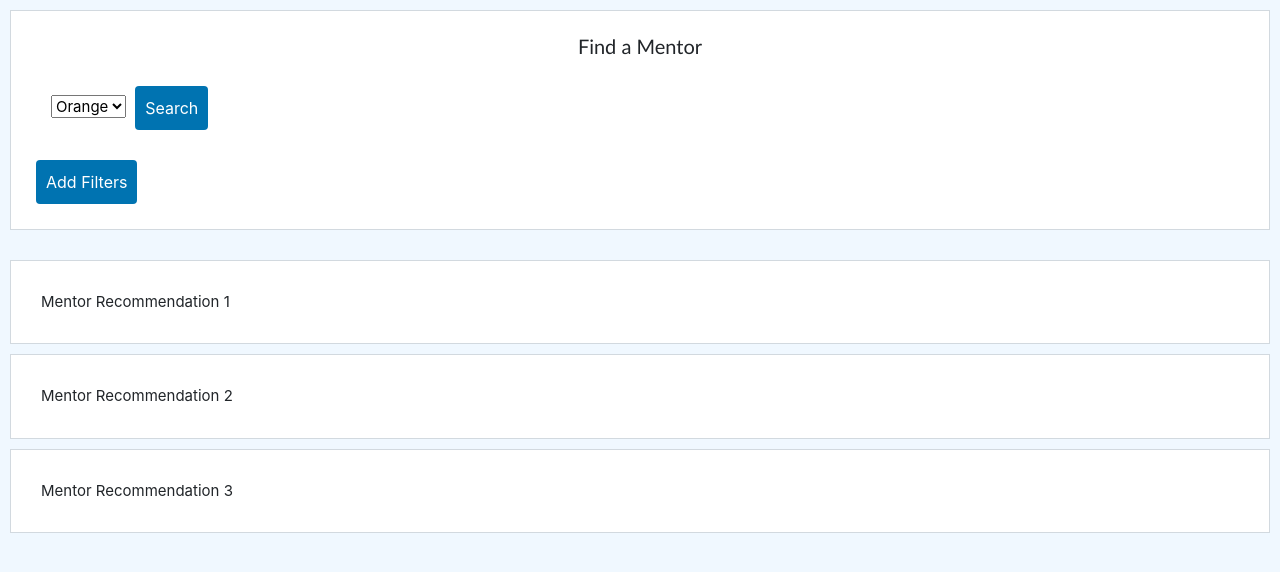
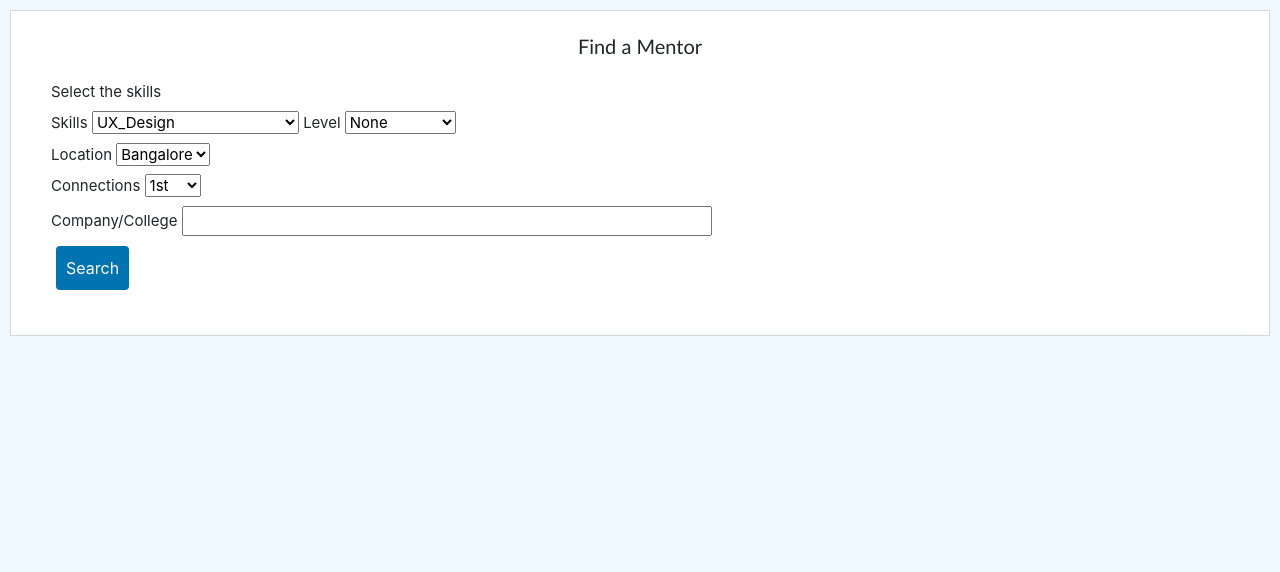
Before and after one commit to Ahelii16/Wintathon, a Flask app: page /findmentor in a window 1280 px wide. Shown: the part 48-620 px from the top of the page. Run offline with Flask 2, Linux system fonts and the light colour scheme; some libraries are stand-ins or nearby versions.

Commit message:
final_commit

```diff
--- a/Mentor_App/flaskmain/routes.py
+++ b/Mentor_App/flaskmain/routes.py
@@ -3,9 +3,14 @@ from flask import render_template, url_for, flash, redirect
 from flaskmain import app, db
 from flaskmain.loginform import LoginForm
 from flaskmain.models import User
-from flask import Flask, request, Response, render_template, jsonify
+from flask import Flask, request, Response, render_template, jsonify, session
 from flask_login import login_user, current_user, logout_user, login_required
 
+name = None
+email = None
+calendly_link = None
+dictionary=None
+a= None
 
 user={'name': 'Shefali Bansal', 'email': ' bansalshefali11@gmail.com',
  'mobile_number': '8447812100',
@@ -16,6 +21,8 @@ user={'name': 'Shefali Bansal', 'email': ' bansalshefali11@gmail.com',
 
 skills = ["UX_Design", "Machine Learning", "Graphic_Design", "Mathematics", "Web Development", "C++", "Java", "Android Development", "AUTOCAD", "Data Analytics", "Human Resources", "Physics", "Business Development", "Deep Learning", "Competitive Programming", "Open Source", "English Communication", "Economics", "Chemistry", "Blockchain"]
 level = ["None", "Beginner", "Intermediate", "Advanced"]
+location = ["Bangalore", "Pune", "Kolkata", "Patna", "Chennai", "Delhi"]
+connections = ["1st", "2nd", "3rd+"]
 @app.route("/login", methods=['GET', 'POST'])
 def login():
 	if current_user.is_authenticated:
@@ -38,15 +45,70 @@ def login():
 def home():
     return render_template('profile.html')
 
-@app.route('/findmentor', methods=['GET', 'POST'])
+@app.route('/findmentor', methods=['POST', 'GET'])
 def findmentor():
-	colours = ['Red', 'Blue', 'Black', 'Orange']
-	return render_template('findmentor.html', colours=colours)
+	print(request.method)
+	if(request.method=="POST"):
+		print("here")
+		skill = request.form.get('skills')
+		print(skill)
+		experience = request.form.get('levels')
+		if skill == "UX_Design":
+			a = User.query.order_by(User.UX_Design.desc()).all()
+		elif skill == "Machine Learning":
+			a = User.query.order_by(User.Machine_Learning.desc()).all()
+		elif skill == "Graphic_Design":
+			a = User.query.order_by(User.Graphic_Design.desc()).all()
+		elif skill == "Mathematics":
+			a = User.query.order_by(User.Mathematics.desc()).all()
+		elif skill == "Web Development":
+			a = User.query.order_by(User.Web_Development.desc()).all()
+		elif skill == "C++":
+			a = User.query.order_by(User.C.desc()).all()
+		elif skill == "Java":
+			a = User.query.order_by(User.Java.desc()).all()
+		elif skill == "Android Development":
+			a = User.query.order_by(User.Android_Development.desc()).all()
+		elif skill == "AUTOCAD":
+			a = User.query.order_by(User.AUTOCAD.desc()).all()
+		elif skill == "Data Analytics":
+			a = User.query.order_by(User.Data_Analytics.desc()).all()
+		elif skill == "Human Resources":
+			a = User.query.order_by(User.Human_Resources.desc()).all()
+		elif skill == "Physics":
+			a = User.query.order_by(User.Physics.desc()).all()
+		elif skill == "Business Development":
+			a = User.query.order_by(User.Business_dev.desc()).all()
+		elif skill == "Deep Learning":
+			a = User.query.order_by(User.Deep_Learning.desc()).all()
+		elif skill == "Competitive Programming":
+			a = User.query.order_by(User.Competitive_Prog.desc()).all()
+		elif skill == "Open Source":
+			a = User.query.order_by(User.Open_Source.desc()).all()
+		elif skill == "Economics":
+			a = User.query.order_by(User.Economics.desc()).all()
+		elif skill == "Chemistry":
+			a = User.query.order_by(User.Chemistry.desc()).all()
+		elif skill == "Blockchain":
+			a = User.query.order_by(User.Blockchain.desc()).all()
+		else:
+			a = User.query.order_by(User.English_Comm.desc()).all()
+		print(a)
+		return render_template('result.html', dictionary=a)
+
+	return render_template('findmentor.html', skills=skills, levels=level, location=location, connections=connections)
+
 
 
 @app.route("/store", methods=['GET', 'POST'])
 def store():
 	return render_template('store.html')
+
+
+@app.route("/result",  methods=['GET', 'POST'])
+def result():
+	return render_template('result.html',dictionary=a)
+
 
 @app.route("/becomementor", methods=['GET', 'POST'])
 def becomementor():
@@ -54,10 +116,6 @@ def becomementor():
 		skill = request.form.get('skills')
 		experience = request.form.get('levels')
 		calendly_link = request.form.get('clylink')
-
-
-
-
 	return render_template('becomementor.html', skills=skills, levels=level)
 
 
@@ -68,5 +126,4 @@ def logout():
 
 @app.route('/test')
 def test():
-
-	return redirect(url_for(''))
+	return redirect(url_for('test.html'))
--- a/Mentor_App/flaskmain/static/main.js
+++ b/Mentor_App/flaskmain/static/main.js
@@ -17,3 +17,62 @@ $(function() {
 
 });
 });
+
+
+var info = `<link rel="stylesheet" href="https://cdnjs.cloudflare.com/ajax/libs/font-awesome/4.7.0/css/font-awesome.min.css">
+<style>
+.card {
+  box-shadow: 0 4px 8px 0 rgba(0, 0, 0, 0.2);
+  max-width: 300px;
+  margin: auto;
+  text-align: center;
+  font-family: arial;
+}
+
+.title {
+  color: grey;
+  font-size: 18px;
+}
+
+button {
+  border: none;
+  outline: 0;
+  display: inline-block;
+  padding: 8px;
+  color: white;
+  background-color: #000;
+  text-align: center;
+  cursor: pointer;
+  width: 100%;
+  font-size: 18px;
+}
+
+a {
+  text-decoration: none;
+  font-size: 22px;
+  color: black;
+}
+
+button:hover, a:hover {
+  opacity: 0.7;
+}
+</style>
+</head>
+<body>
+
+<h2 style="text-align:center">User Profile Card</h2>
+
+<div class="card">
+  <img src="/w3images/team2.jpg" alt="John" style="width:100%">
+  <h1>John Doe</h1>
+  <p class="title">CEO & Founder, Example</p>
+  <p>Harvard University</p>
+  <div style="margin: 24px 0;">
+    <a href="#"><i class="fa fa-dribbble"></i></a>
+    <a href="#"><i class="fa fa-twitter"></i></a>
+    <a href="#"><i class="fa fa-linkedin"></i></a>
+    <a href="#"><i class="fa fa-facebook"></i></a>
+  </div>
+  <p><button>Contact</button></p>
+</div>
+`
--- a/Mentor_App/flaskmain/templates/becomementor.html
+++ b/Mentor_App/flaskmain/templates/becomementor.html
@@ -61,7 +61,7 @@
 <!--}-->
 <!--</style>-->
 <div class="form-popup" id="myForm" style="display: block;">
-  <form id="upload-file" method="post" enctype="multipart/form-data">
+  <form id="upload-file" method="post" enctype="multipart/form-data" action="/">
     <div class="step2" >
         <h2>Become a Mentor</h2>
         <div class="form-group">
--- a/Mentor_App/flaskmain/templates/findmentor.html
+++ b/Mentor_App/flaskmain/templates/findmentor.html
@@ -1,37 +1,57 @@
 {% extends "layout.html" %}
 
+
 {% block content %}
+<script src="https://ajax.googleapis.com/ajax/libs/jquery/2.1.3/jquery.min.js"></script>
+<script src={{ url_for('static', filename='main.js') }}></script>
+
 
 
 
 <div class="searchrow clearfix">
-
+    <form id="searchform" method="POST" enctype="multipart/form-data" action='/findmentor'>
 	<div class="findmentor clearfix">Find a Mentor</div>
 	<div class="searchbar">
-	<!-- 	<input type="search" placeholder="🔍 Select topic(s) for mentorship">
-		<input type="search" placeholder="🔍 Search Location"> -->
-		<select name= colours method="GET" action="/">
-    			{% for colour in colours %}
-    		<option value= "{{colour}}" SELECTED>{{colour}}</option>"
+	    <label for="role">Select the skills</label> <br>
+           <label name='skill'> Skills </label>
+           <select name=skills id="myselect" required>
+    			{% for skill in skills %}
+    		<option value= "{{skill}}">{{skill}} </option>
     		{% endfor %}
 		</select>
-		<button type="button" class="btn">Search</button>
+
+		 <label name='level'> Level </label>
+           <select name="levels" required>
+    			{% for level in levels %}
+    		<option value= "{{level}}">{{level}}</option>"
+    		{% endfor %}
+		</select>
+        <br>
+		<label name='location'> Location </label>
+           <select name="location">
+    			{% for locate in location%}
+    		<option value= "{{locate}}">{{locate}}</option>"
+    		{% endfor %}
+		</select>
+		<br>
+		<label > Connections </label>
+           <select name="connections">
+    			{% for connect in connections%}
+    		<option value= "{{connect}}">{{connect}}</option>"
+    		{% endfor %}
+		</select>
+		<br>
+		<label > Company/College </label>
+           <input type='text'/>
+        <br>
+		 <button class="btn" type="submit">Search</button>
+
 
 	</div>
-	<button type="button" class="btn">Add Filters</button>
+	</form>
 
 </div>
 
 
-<ul class="recommendations">
-
-	<li>Mentor Recommendation 1</li>
-	<li>Mentor Recommendation 2</li>
-	<li>Mentor Recommendation 3</li>
-
-
-</ul>
-
-
 
 {% endblock %}
--- a/Mentor_App/flaskmain/templates/profile.html
+++ b/Mentor_App/flaskmain/templates/profile.html
@@ -21,8 +21,6 @@
                     <span class="blue-text">500+ connections</span> ·
                     <span class="blue-text">{{ current_user.mobile_number }}</span>
                     </p>
-                          <span class="subheader">SKILLS: {{ current_user.skills }}</span> <br>
-                    <span class="subheader">EXPERIENCE: {{ current_user.experience }}</span> <br>
                 </div>
             </div>
             <div class="right-intro">
```
Also changed, not shown: Mentor_App/flaskmain/templates/location.html (added, +37 -0 lines), Mentor_App/flaskmain/templates/result.html (added, +50 -0 lines), Mentor_App/flaskmain/templates/test.html (+23 -0 lines), Mentor_App/flaskmain/static/download.jpeg (added), Mentor_App/flaskmain/templates/sessions.html (added), 1 other file.
